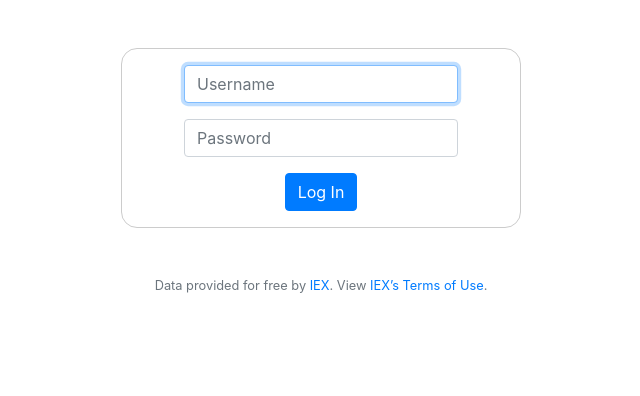
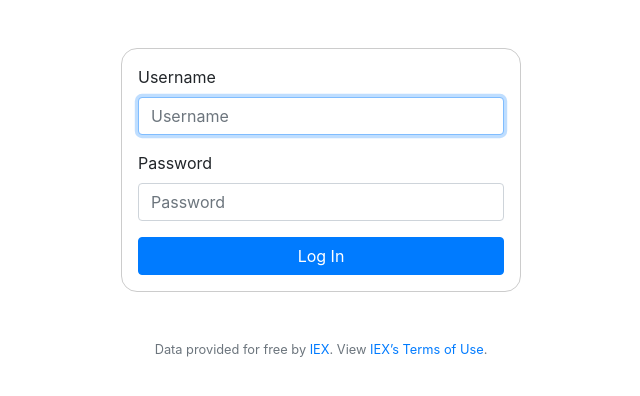
Before and after one commit to wjen/stocktrader, a Flask app: page /login in a window 1280 px wide. Shown: the part 76-472 px from the top of the page, without its empty margins (319-959 px from the left). Run offline with Flask 2, Linux system fonts and the light colour scheme; some libraries are stand-ins or nearby versions.

Commit message:
style forms to all match

```diff
--- a/finance/application.py
+++ b/finance/application.py
@@ -112,8 +112,10 @@ def logout():
 @app.route("/quote", methods=["GET", "POST"])
 @login_required
 def quote():
-    """Get stock quote."""
-    return apology("TODO")
+    if request.method == 'GET':
+        return render_template('quote.html')
+    else:
+        return apology('todo')
 
 
 @app.route("/register", methods=["GET", "POST"])
--- a/finance/static/styles.css
+++ b/finance/static/styles.css
@@ -34,23 +34,13 @@ form
     border-radius: 1em;
 }
 
-label
-{
-    /* Uniform size & alignment */
-    display: inline-block;
-    width: 90px;
-    text-align: right;
-}
-
-
-
 main .form-control
 {
     /* center form controls */
-    display: inline-block;
+    /* display: inline-block; */
 
     /* override Bootstrap's 100% width for form controls */
-    width: auto;
+    /* width: auto; */
 }
 
 main
@@ -59,7 +49,7 @@ main
     overflow-x: auto;
 
     /* center contents */
-    text-align: center;
+    /* text-align: center; */
 }
 
 main img
--- a/finance/templates/login.html
+++ b/finance/templates/login.html
@@ -7,11 +7,14 @@
 {% block main %}
 <form action="/login" method="post">
     <div class="form-group">
-            <input autocomplete="off" autofocus class="form-control" name="username" placeholder="Username" type="text">
+        <label for="username">Username</label>
+        <input autocomplete="off" autofocus class="form-control" name="username" placeholder="Username" type="text"
+            id="username">
     </div>
     <div class="form-group">
-            <input class="form-control" name="password" placeholder="Password" type="password">
+        <label for="username">Password</label>
+        <input class="form-control" name="password" placeholder="Password" type="password" id="password">
     </div>
-        <button class="btn btn-primary" type="submit">Log In</button>
+    <button class="btn btn-primary btn-block" type="submit">Log In</button>
 </form>
 {% endblock %}
--- a/finance/templates/quote.html
+++ b/finance/templates/quote.html
@@ -6,10 +6,10 @@ Get Quote
 
 {% block main %}
 <form action="./quote" method="post">
-    <div>
+    <div class="form-group">
         <label for="symbol">Stock Symbol:</label>
-        <input type="text" id="symbol" name="symbol" class="form-control">
+        <input type="text" id="symbol" name="symbol" class="form-control" placeholder="e.g. FB">
     </div>
-    <button type="submit">Look up symbol</button>
+    <button type="submit" class='btn btn-primary btn-block'>Look up symbol</button>
 </form>
 {% endblock %}
--- a/finance/templates/register.html
+++ b/finance/templates/register.html
@@ -18,6 +18,6 @@ Register
         <label for="confirmation">Confirm</label>
         <input type="password" name="confirmation" class="form-control" id="confirmation" placeholder="Retype password">
     </div>
-    <button type="submit" class="btn btn-primary">Log In</button>
+    <button type="submit" class="btn btn-primary btn-block">Log In</button>
 </form>
 {% endblock %}
```
Also changed, not shown: finance/finance.db. Lines whose indentation alone changed are shown as unchanged.
